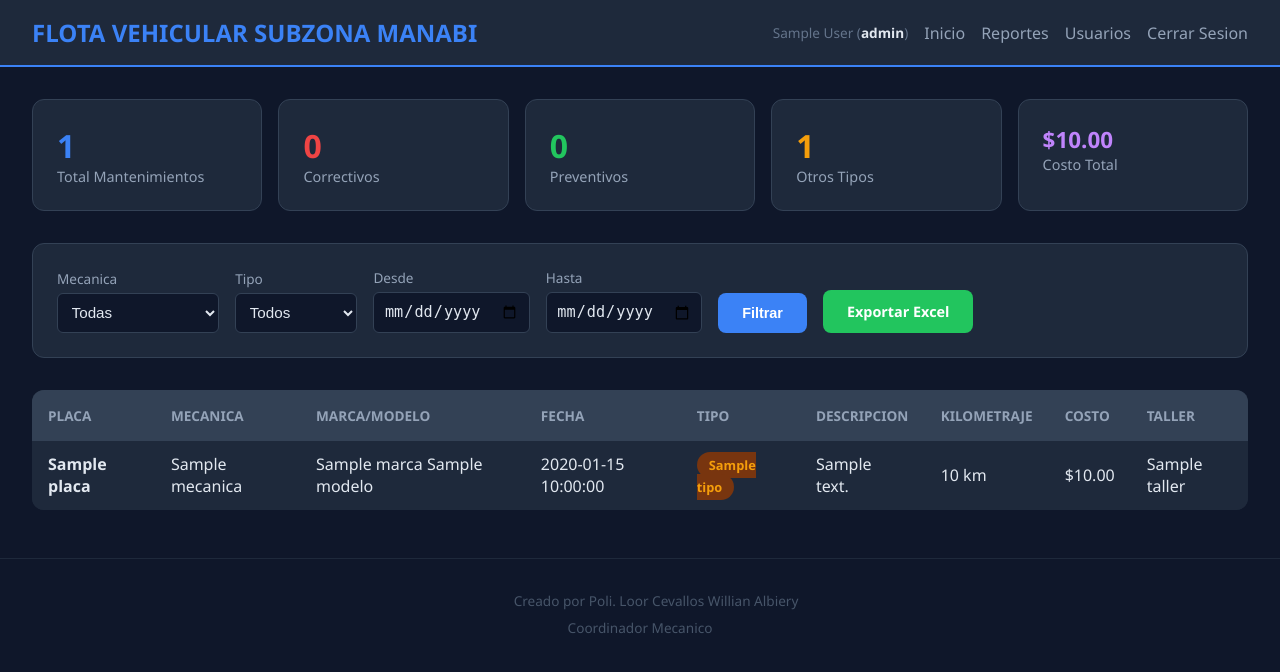
After one commit to cracjuego454-glitch/flota-subzona-manabi, a Flask app: page /reportes in a window 1280 px wide. The commit adds this page. Shown: the top 672 px of the page. Run offline with Flask 3, Linux system fonts and the light colour scheme; the visitor is signed in with stand-in values (Sample User, id 1); a database or web service that is not in the repository returns one stand-in record (values such as "Sample title"); some libraries are stand-ins or nearby versions.

Commit message:
PostgreSQL + Reportes

```diff
--- a/app.py
+++ b/app.py
@@ -227,25 +227,29 @@ def index():
 def agregar():
     conn = get_db()
     cur = conn.cursor()
-    cur.execute("""
-        INSERT INTO vehiculos (placa, chasis, motor, marca, modelo, anio, kilometraje, ubicacion, estado, creado_por, mecanica)
-        VALUES (%s, %s, %s, %s, %s, %s, %s, %s, %s, %s, %s)
-    """, (
-        request.form["placa"].upper(),
-        request.form["chasis"],
-        request.form["motor"],
-        request.form["marca"],
-        request.form["modelo"],
-        request.form["anio"],
-        request.form["kilometraje"],
-        request.form["ubicacion"],
-        request.form["estado"],
-        session.get("usuario", ""),
-        request.form.get("mecanica", "Multimarcas")
-    ))
-    conn.commit()
-    cur.close()
-    conn.close()
+    try:
+        cur.execute("""
+            INSERT INTO vehiculos (placa, chasis, motor, marca, modelo, anio, kilometraje, ubicacion, estado, creado_por, mecanica)
+            VALUES (%s, %s, %s, %s, %s, %s, %s, %s, %s, %s, %s)
+        """, (
+            request.form["placa"].upper(),
+            request.form["chasis"],
+            request.form["motor"],
+            request.form["marca"],
+            request.form["modelo"],
+            request.form["anio"],
+            request.form["kilometraje"],
+            request.form["ubicacion"],
+            request.form["estado"],
+            session.get("usuario", ""),
+            request.form.get("mecanica", "Multimarcas")
+        ))
+        conn.commit()
+    except psycopg2.IntegrityError:
+        conn.rollback()
+    finally:
+        cur.close()
+        conn.close()
     return redirect(url_for("index"))
 
 
@@ -739,6 +743,72 @@ def importar_excel(filepath):
     return imported, updated
 
 
+@app.route("/reportes")
+@login_required
+def reportes():
+    conn = get_db()
+    cur = conn.cursor(cursor_factory=psycopg2.extras.RealDictCursor)
+
+    mecanica_filter = request.args.get("mecanica", "")
+    tipo_filter = request.args.get("tipo", "")
+    fecha_desde = request.args.get("fecha_desde", "")
+    fecha_hasta = request.args.get("fecha_hasta", "")
+
+    cur.execute("SELECT DISTINCT mecanica FROM vehiculos WHERE mecanica IS NOT NULL AND mecanica != '' ORDER BY mecanica")
+    mecanicas = cur.fetchall()
+
+    query = """
+        SELECT m.*, v.placa, v.mecanica, v.marca, v.modelo
+        FROM mantenimientos m
+        LEFT JOIN vehiculos v ON m.vehiculo_id = v.id
+        WHERE 1=1
+    """
+    params = []
+
+    if mecanica_filter:
+        query += " AND v.mecanica = %s"
+        params.append(mecanica_filter)
+    if tipo_filter:
+        query += " AND m.tipo = %s"
+        params.append(tipo_filter)
+    if fecha_desde:
+        query += " AND m.fecha >= %s"
+        params.append(fecha_desde)
+    if fecha_hasta:
+        query += " AND m.fecha <= %s"
+        params.append(fecha_hasta)
+
+    query += " ORDER BY m.fecha DESC"
+    cur.execute(query, params)
+    mantenimientos = cur.fetchall()
+
+    cur.execute("SELECT DISTINCT tipo FROM mantenimientos WHERE tipo IS NOT NULL AND tipo != '' ORDER BY tipo")
+    tipos = cur.fetchall()
+
+    total = len(mantenimientos)
+    correctivos = sum(1 for m in mantenimientos if m.get("tipo") == "Correctivo")
+    preventivos = sum(1 for m in mantenimientos if m.get("tipo") == "Preventivo")
+    otro = total - correctivos - preventivos
+    costo_total = sum(m.get("costo") or 0 for m in mantenimientos)
+
+    cur.close()
+    conn.close()
+    return render_template("reportes.html",
+        mantenimientos=mantenimientos,
+        mecanicas=mecanicas,
+        tipos=tipos,
+        total=total,
+        correctivos=correctivos,
+        preventivos=preventivos,
+        otro=otro,
+        costo_total=costo_total,
+        mecanica_actual=mecanica_filter,
+        tipo_actual=tipo_filter,
+        fecha_desde=fecha_desde,
+        fecha_hasta=fecha_hasta
+    )
+
+
 init_db()
 
 
--- a/templates/detalle.html
+++ b/templates/detalle.html
@@ -63,6 +63,7 @@
         <div>
             <span style="color:#64748b; font-size:0.85rem; margin-right:1rem;">{{ session.nombre }} ({{ session.rol }})</span>
             <a href="/">Volver al Inicio</a>
+            <a href="/reportes">Reportes</a>
             {% if session.rol == 'admin' %}
             <a href="/usuarios">Usuarios</a>
             {% endif %}
--- a/templates/index.html
+++ b/templates/index.html
@@ -76,6 +76,7 @@
         <div class="navbar-right">
             <span class="user-info">{{ session.nombre }} (<strong>{{ session.rol }}</strong>)</span>
             <a href="/">Inicio</a>
+            <a href="/reportes">Reportes</a>
             {% if session.rol == 'admin' %}
             <a href="/usuarios">Usuarios</a>
             {% endif %}
--- /dev/null
+++ b/templates/reportes.html
@@ -0,0 +1,161 @@
+<!DOCTYPE html>
+<html lang="es">
+<head>
+    <meta charset="UTF-8">
+    <meta name="viewport" content="width=device-width, initial-scale=1.0">
+    <title>Reportes por Mecanica - FLOTA VEHICULAR</title>
+    <style>
+        * { margin: 0; padding: 0; box-sizing: border-box; }
+        body { font-family: 'Segoe UI', sans-serif; background: #0f172a; color: #e2e8f0; }
+
+        .navbar { background: #1e293b; padding: 1rem 2rem; display: flex; justify-content: space-between; align-items: center; border-bottom: 2px solid #3b82f6; }
+        .navbar h1 { color: #3b82f6; font-size: 1.5rem; }
+        .navbar-right { display: flex; align-items: center; gap: 1rem; }
+        .navbar a { color: #94a3b8; text-decoration: none; }
+        .navbar a:hover { color: #3b82f6; }
+        .navbar .user-info { color: #64748b; font-size: 0.85rem; }
+        .navbar .user-info strong { color: #e2e8f0; }
+
+        .container { max-width: 1400px; margin: 2rem auto; padding: 0 2rem; }
+
+        .stats { display: grid; grid-template-columns: repeat(auto-fit, minmax(200px, 1fr)); gap: 1rem; margin-bottom: 2rem; }
+        .stat-card { background: #1e293b; border-radius: 12px; padding: 1.5rem; border: 1px solid #334155; }
+        .stat-card .number { font-size: 2rem; font-weight: bold; }
+        .stat-card .label { color: #94a3b8; font-size: 0.9rem; }
+        .stat-card.total .number { color: #3b82f6; }
+        .stat-card.correctivos .number { color: #ef4444; }
+        .stat-card.preventivos .number { color: #22c55e; }
+        .stat-card.otros .number { color: #f59e0b; }
+        .stat-card.costo .number { color: #c084fc; font-size: 1.4rem; }
+
+        .filters { background: #1e293b; border-radius: 12px; padding: 1.5rem; border: 1px solid #334155; margin-bottom: 2rem; display: flex; gap: 1rem; flex-wrap: wrap; align-items: flex-end; }
+        .filter-group { display: flex; flex-direction: column; gap: 0.3rem; }
+        .filter-group label { color: #94a3b8; font-size: 0.85rem; }
+        .filter-group select, .filter-group input { padding: 0.6rem; border-radius: 6px; border: 1px solid #334155; background: #0f172a; color: #e2e8f0; font-size: 0.95rem; }
+        .filter-group select:focus, .filter-group input:focus { outline: none; border-color: #3b82f6; }
+
+        .btn { padding: 0.75rem 1.5rem; border: none; border-radius: 8px; cursor: pointer; font-size: 0.9rem; font-weight: 600; transition: all 0.2s; text-decoration: none; display: inline-block; }
+        .btn-primary { background: #3b82f6; color: white; }
+        .btn-primary:hover { background: #2563eb; }
+        .btn-success { background: #22c55e; color: white; }
+        .btn-danger { background: #ef4444; color: white; }
+        .btn-danger:hover { background: #dc2626; }
+
+        table { width: 100%; border-collapse: collapse; background: #1e293b; border-radius: 12px; overflow: hidden; }
+        th { background: #334155; padding: 1rem; text-align: left; font-size: 0.85rem; text-transform: uppercase; color: #94a3b8; }
+        td { padding: 0.75rem 1rem; border-bottom: 1px solid #1e293b; }
+        tr { background: #1e293b; transition: background 0.2s; }
+        tr:hover { background: #334155; }
+
+        .badge { padding: 0.25rem 0.75rem; border-radius: 20px; font-size: 0.8rem; font-weight: 600; }
+        .badge-correctivo { background: #7f1d1d; color: #ef4444; }
+        .badge-preventivo { background: #166534; color: #22c55e; }
+        .badge-otro { background: #78350f; color: #f59e0b; }
+    </style>
+</head>
+<body>
+    <nav class="navbar">
+        <h1>FLOTA VEHICULAR SUBZONA MANABI</h1>
+        <div class="navbar-right">
+            <span class="user-info">{{ session.nombre }} (<strong>{{ session.rol }}</strong>)</span>
+            <a href="/">Inicio</a>
+            <a href="/reportes">Reportes</a>
+            {% if session.rol == 'admin' %}
+            <a href="/usuarios">Usuarios</a>
+            {% endif %}
+            <a href="/logout">Cerrar Sesion</a>
+        </div>
+    </nav>
+
+    <div class="container">
+        <div class="stats">
+            <div class="stat-card total"><div class="number">{{ total }}</div><div class="label">Total Mantenimientos</div></div>
+            <div class="stat-card correctivos"><div class="number">{{ correctivos }}</div><div class="label">Correctivos</div></div>
+            <div class="stat-card preventivos"><div class="number">{{ preventivos }}</div><div class="label">Preventivos</div></div>
+            <div class="stat-card otros"><div class="number">{{ otro }}</div><div class="label">Otros Tipos</div></div>
+            <div class="stat-card costo"><div class="number">${{ "{:,.2f}".format(costo_total) }}</div><div class="label">Costo Total</div></div>
+        </div>
+
+        <form class="filters" action="/reportes" method="GET">
+            <div class="filter-group">
+                <label>Mecanica</label>
+                <select name="mecanica">
+                    <option value="">Todas</option>
+                    {% for m in mecanicas %}
+                    <option value="{{ m.mecanica }}" {% if mecanica_actual == m.mecanica %}selected{% endif %}>{{ m.mecanica }}</option>
+                    {% endfor %}
+                </select>
+            </div>
+            <div class="filter-group">
+                <label>Tipo</label>
+                <select name="tipo">
+                    <option value="">Todos</option>
+                    {% for t in tipos %}
+                    <option value="{{ t.tipo }}" {% if tipo_actual == t.tipo %}selected{% endif %}>{{ t.tipo }}</option>
+                    {% endfor %}
+                </select>
+            </div>
+            <div class="filter-group">
+                <label>Desde</label>
+                <input type="date" name="fecha_desde" value="{{ fecha_desde }}">
+            </div>
+            <div class="filter-group">
+                <label>Hasta</label>
+                <input type="date" name="fecha_hasta" value="{{ fecha_hasta }}">
+            </div>
+            <button type="submit" class="btn btn-primary">Filtrar</button>
+            {% if mecanica_actual or tipo_actual or fecha_desde or fecha_hasta %}
+            <a href="/reportes" class="btn btn-danger">Limpiar</a>
+            {% endif %}
+            <a href="/exportar-excel" class="btn btn-success">Exportar Excel</a>
+        </form>
+
+        <table>
+            <thead>
+                <tr>
+                    <th>Placa</th>
+                    <th>Mecanica</th>
+                    <th>Marca/Modelo</th>
+                    <th>Fecha</th>
+                    <th>Tipo</th>
+                    <th>Descripcion</th>
+                    <th>Kilometraje</th>
+                    <th>Costo</th>
+                    <th>Taller</th>
+                </tr>
+            </thead>
+            <tbody>
+                {% for m in mantenimientos %}
+                <tr>
+                    <td><strong>{{ m.placa }}</strong></td>
+                    <td>{{ m.mecanica or '-' }}</td>
+                    <td>{{ m.marca or '' }} {{ m.modelo or '' }}</td>
+                    <td>{{ m.fecha }}</td>
+                    <td>
+                        {% if m.tipo == 'Correctivo' %}
+                            <span class="badge badge-correctivo">Correctivo</span>
+                        {% elif m.tipo == 'Preventivo' %}
+                            <span class="badge badge-preventivo">Preventivo</span>
+                        {% else %}
+                            <span class="badge badge-otro">{{ m.tipo or '-' }}</span>
+                        {% endif %}
+                    </td>
+                    <td>{{ m.descripcion or '-' }}</td>
+                    <td>{{ "{:,}".format(m.kilometraje or 0) }} km</td>
+                    <td>${{ "{:,.2f}".format(m.costo or 0) }}</td>
+                    <td>{{ m.taller or '-' }}</td>
+                </tr>
+                {% endfor %}
+                {% if not mantenimientos %}
+                <tr><td colspan="9" style="text-align:center; padding:2rem; color:#64748b;">No hay mantenimientos registrados con estos filtros</td></tr>
+                {% endif %}
+            </tbody>
+        </table>
+    </div>
+
+    <footer style="text-align:center; padding:2rem; color:#475569; font-size:0.85rem; border-top:1px solid #1e293b; margin-top:3rem;">
+        <div style="padding-left:2rem;">Creado por Poli. Loor Cevallos Willian Albiery</div>
+        <div style="margin-top:0.5rem;">Coordinador Mecanico</div>
+    </footer>
+</body>
+</html>
```
